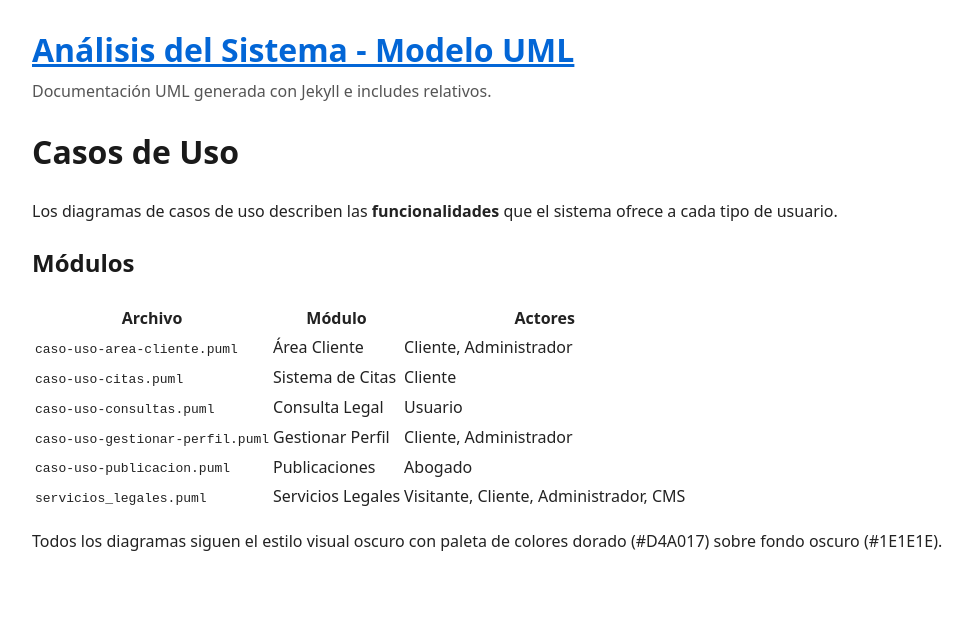
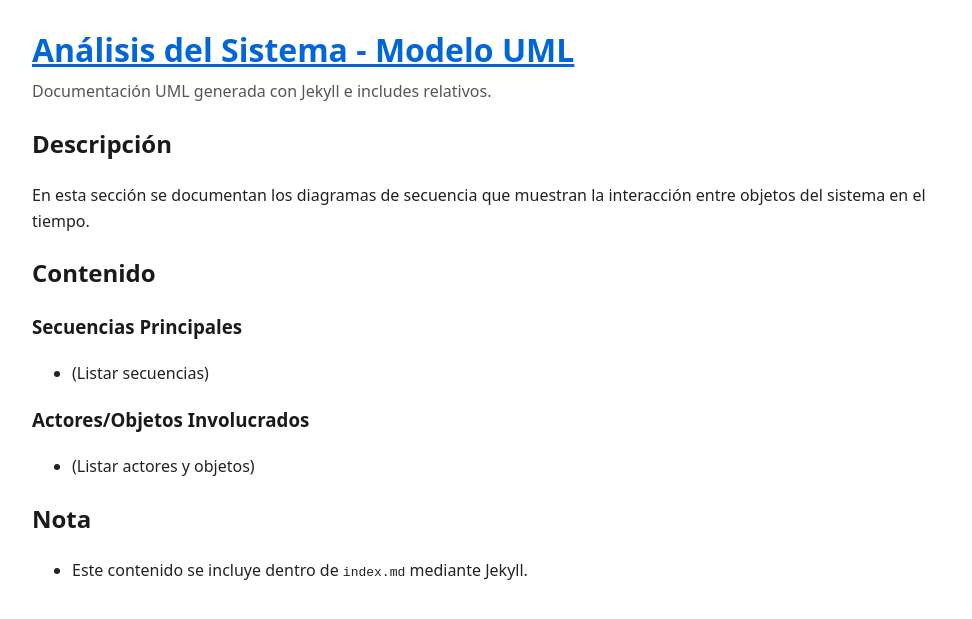
Before and after one commit to hrems-dev/SYS-Abogado-Doc, a Jekyll site: the page built from 2-MODELO_UML/comportamiento/1-caso_uso/main.md, in a window 1280 px wide. Shown: the top 619 px of the page, without its empty margins (148-1120 px from the left). Built offline with Jekyll 4.4.1, drawn with Linux system fonts in a browser that asks for light colours; our own code applies the rules of GitHub Pages for plain Markdown files.

```diff
--- a/2-MODELO_UML/comportamiento/1-caso_uso/main.md
+++ b/2-MODELO_UML/comportamiento/1-caso_uso/main.md
@@ -1,16 +1,17 @@
-# Casos de Uso
+## Descripción
 
-Los diagramas de casos de uso describen las **funcionalidades** que el sistema ofrece a cada tipo de usuario.
+En esta sección se documentan los diagramas de secuencia que muestran la interacción entre objetos del sistema en el tiempo.
 
-## Módulos
+## Contenido
 
-| Archivo | Módulo | Actores |
-|---------|--------|---------|
-| `caso-uso-area-cliente.puml` | Área Cliente | Cliente, Administrador |
-| `caso-uso-citas.puml` | Sistema de Citas | Cliente |
-| `caso-uso-consultas.puml` | Consulta Legal | Usuario |
-| `caso-uso-gestionar-perfil.puml` | Gestionar Perfil | Cliente, Administrador |
-| `caso-uso-publicacion.puml` | Publicaciones | Abogado |
-| `servicios_legales.puml` | Servicios Legales | Visitante, Cliente, Administrador, CMS |
+### Secuencias Principales
 
-Todos los diagramas siguen el estilo visual oscuro con paleta de colores dorado (#D4A017) sobre fondo oscuro (#1E1E1E).
+- (Listar secuencias)
+
+### Actores/Objetos Involucrados
+
+- (Listar actores y objetos)
+
+## Nota
+
+- Este contenido se incluye dentro de `index.md` mediante Jekyll.
```
